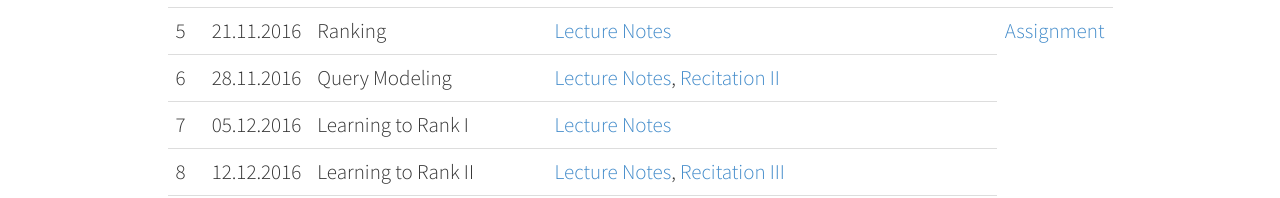
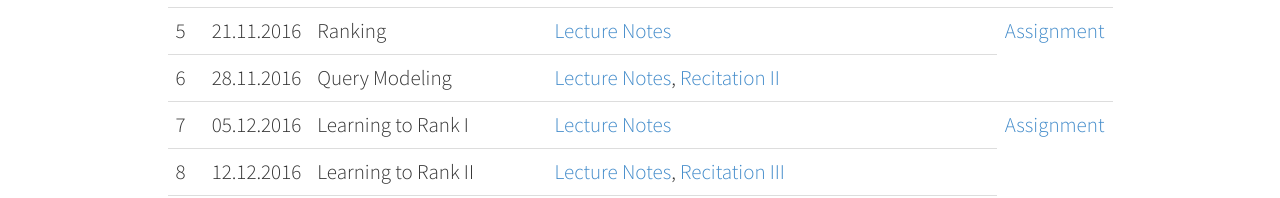
Before and after one commit to singhL3S/TempIR, a plain HTML site: page index.html in a window 1280 px wide. Shown: the part 1779-1977 px from the top of the page. Drawn offline with Linux system fonts and the light colour scheme.

Commit message:
assignment l2r

```diff
--- a/index.html
+++ b/index.html
@@ -223,6 +223,7 @@
                             <td>05.12.2016</td>
                             <td>Learning to Rank I</td>
                             <td><a href="lectures/ws16-tir-l2r.pdf">Lecture Notes</a></td>
+                            <td><a href="lectures/homework3.pdf">Assignment</a></td>
                         </tr>
                         <tr>
                             <td>8</td>
```
Also changed, not shown: 6 other files.
